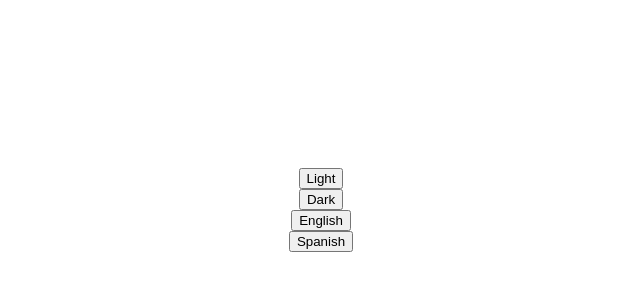
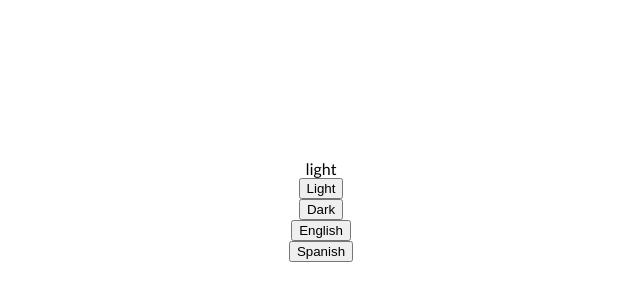
Before and after one commit to benedicttobias/literate-train, a React (Create React App) app: page / in a window 1280 px wide. Shown: the part 190-490 px from the top of the page, without its empty margins (319-959 px from the left). Built offline with nearby package versions, Linux system fonts and the light colour scheme.

Commit message:
use provider and hooks to provide theme state

```diff
--- a/src/App.js
+++ b/src/App.js
@@ -2,15 +2,16 @@ import React from "react";
 import ThemePicker from "./themePicker";
 import Store from "./store";
 import LocalePicker from "./localePicker";
+import { Provider } from 'react-redux';
 
 const App = props => {
   const store = Store;
 
   return (
-    <>
-      <ThemePicker store={store} />
+    <Provider store={store}>
+      <ThemePicker />
       <LocalePicker store={store} />
-    </>
+    </Provider>
   )
 }
 
--- a/src/themePicker.js
+++ b/src/themePicker.js
@@ -1,19 +1,17 @@
-import React, { useState } from 'react';
-import {connect} from 'react-redux';
+import React from 'react';
+import { useSelector, shallowEqual, useDispatch } from 'react-redux';
 
-let ThemePicker = props => {
-    const store = props.store;
-    const [theme] = useState(store.getState().theme);
+const ThemePicker = props => {
+    const themeState = useSelector(state => state.ThemeReducer, shallowEqual);
+    const themeDispatch = useDispatch();
 
-    return (
-        <>
-            <span>{theme}</span>
-            <button onClick={() => store.dispatch({type: 'SET_THEME', payload: 'light'})}>Light</button>
-            <button onClick={() => store.dispatch({type: 'SET_THEME', payload: 'dark'})}>Dark</button>
-        </>
-    )
+return (
+    <>
+        <span>{themeState.theme}</span>
+        <button onClick={() => themeDispatch({type:'SET_THEME', payload: 'light'})}>Light</button>
+        <button onClick={() => themeDispatch({type:'SET_THEME', payload: 'dark'})}>Dark</button>
+    </>
+)
 }
 
-ThemePicker = connect()(ThemePicker);
-
 export default ThemePicker;
```
